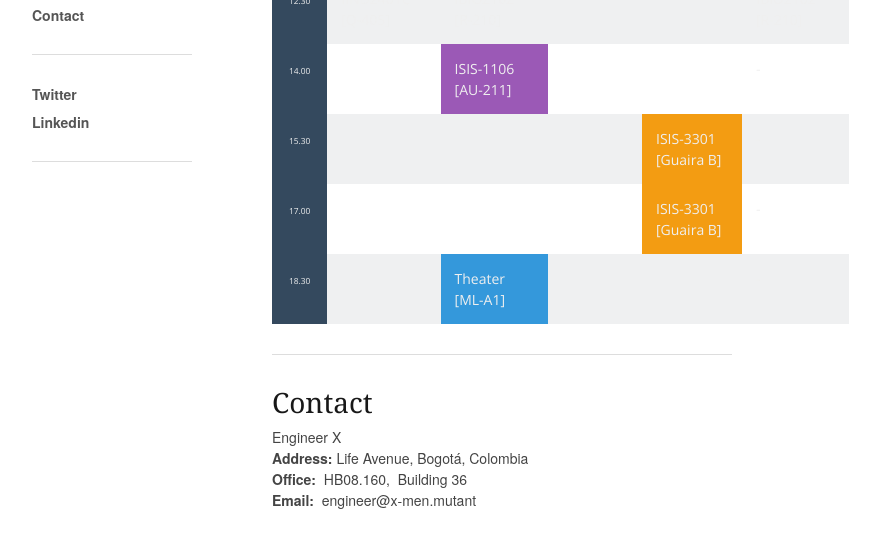
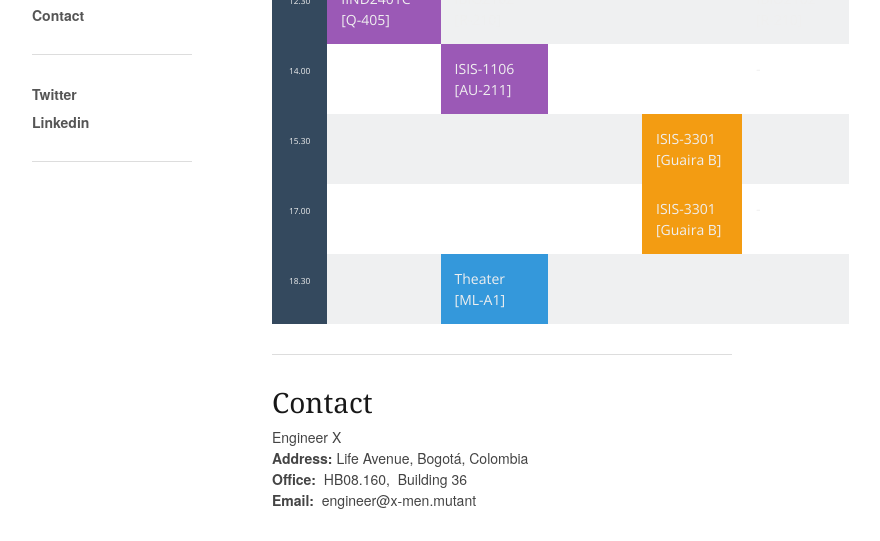
Before and after one commit to rgarcia11/timetable, a plain HTML site: page index.html in a window 1280 px wide. Shown: the part 336-877 px from the top of the page, without its empty margins (138-1018 px from the left). Drawn offline with nearby package versions, Linux system fonts and the light colour scheme.

Commit message:
prueba para el horarius

```diff
--- a/index.html
+++ b/index.html
@@ -103,7 +103,7 @@
                     </tr>
                     <tr>
                         <td class='time'>12.30</td>
-                        <td class='md grey' data-tooltip='Refuerzo anadec'>IIND2401C <br/> [Q-405]</td>
+                        <td class='cs purple' data-tooltip='Refuerzo anadec'>IIND2401C <br/> [Q-405]</td>
 						<td class='cs yellow' data-tooltip='Fisiologia cuantitativa 2'>IBIO2102 <br/> [R-210]</td>
                         <td></td>
                         <td></td>
```
